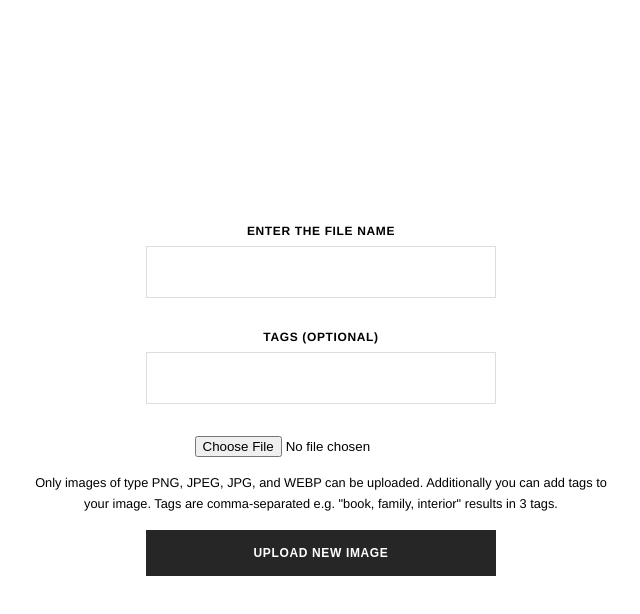
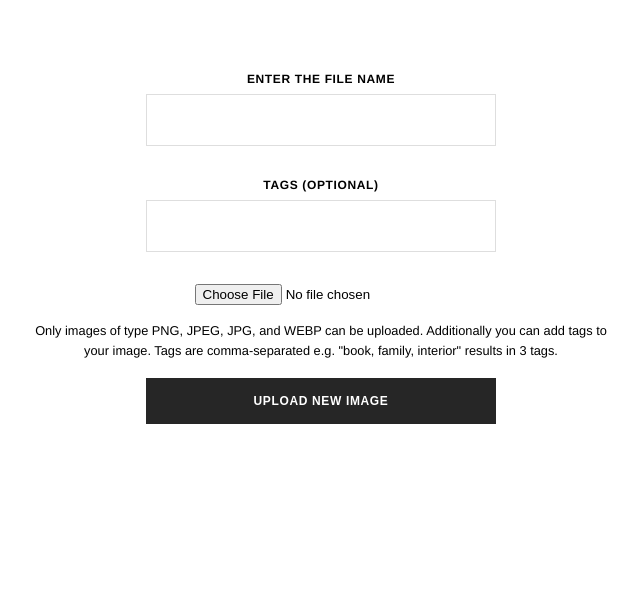
Before and after one commit to colintessarzick/cosee-cloud-application, a Vue app: page /upload in a window 1280 px wide. Shown: the top 614 px of the page, without its empty margins (319-959 px from the left). Built offline with nearby package versions, Linux system fonts and the light colour scheme.

Commit message:
feat: improve dropzone (#12)

```diff
--- a/src/views/UploadPage.vue
+++ b/src/views/UploadPage.vue
@@ -75,32 +75,35 @@ export default {
       var input = document.getElementById('image-input');
       input.files = e.dataTransfer.files;
 
-      var form = document.getElementById('upload-content-container');
-      form.classList.remove('drag-over');
+      let dropzone = document.getElementsByClassName('drag-container')[0];
+      dropzone.style.zIndex = 0;
+      dropzone.classList.remove('drag-over');
     },
     dragOver(e) {
       e.preventDefault();
-      var form = document.getElementById('upload-content-container');
-      form.classList.add('drag-over');
+      var dropzone = document.getElementsByClassName('drag-container')[0];
+      dropzone.style.zIndex = 99;
+      dropzone.classList.add('drag-over');
     },
     dragLeave(e) {
       e.preventDefault();
-      var form = document.getElementById('upload-content-container');
-      form.classList.remove('drag-over');
+      var dropzone = document.getElementsByClassName('drag-container')[0];
+      dropzone.style.zIndex = 0;
+      dropzone.classList.remove('drag-over');
     },
   },
 };
 </script>
 
 <template>
-  <form
-    id="upload-content-container"
-    @submit.prevent="uploadFile"
+  <div
+    class="drag-container"
     @drop.prevent="dropzone"
     @dragenter.prevent="dragOver"
     @dragleave.prevent="dragLeave"
     @dragover.prevent
-  >
+  ></div>
+  <form id="upload-content-container" @submit.prevent="uploadFile">
     <label for="filename">Enter the file name</label>
     <input type="text" name="filename" v-model="filename" />
 
@@ -123,16 +126,23 @@ export default {
 
 <style>
 form#upload-content-container {
-  width: calc(100vw - 1rem);
-  height: calc(100vh - 1rem);
   margin: 0.5rem;
+  padding: 5%;
   display: flex;
   flex-direction: column;
   align-items: center;
   justify-content: center;
   gap: 1rem;
 }
-form#upload-content-container.drag-over {
+div.drag-container {
+  width: calc(100vw - 1rem);
+  height: calc(100vh - 1rem);
+  position: fixed;
+  top: 0;
+  left: 0;
+  margin: 0.5rem;
+}
+div.drag-container.drag-over {
   background-color: rgba(212, 216, 0, 0.25);
   border: 0.25rem dashed var(--cosee-c-primary);
 }
```
